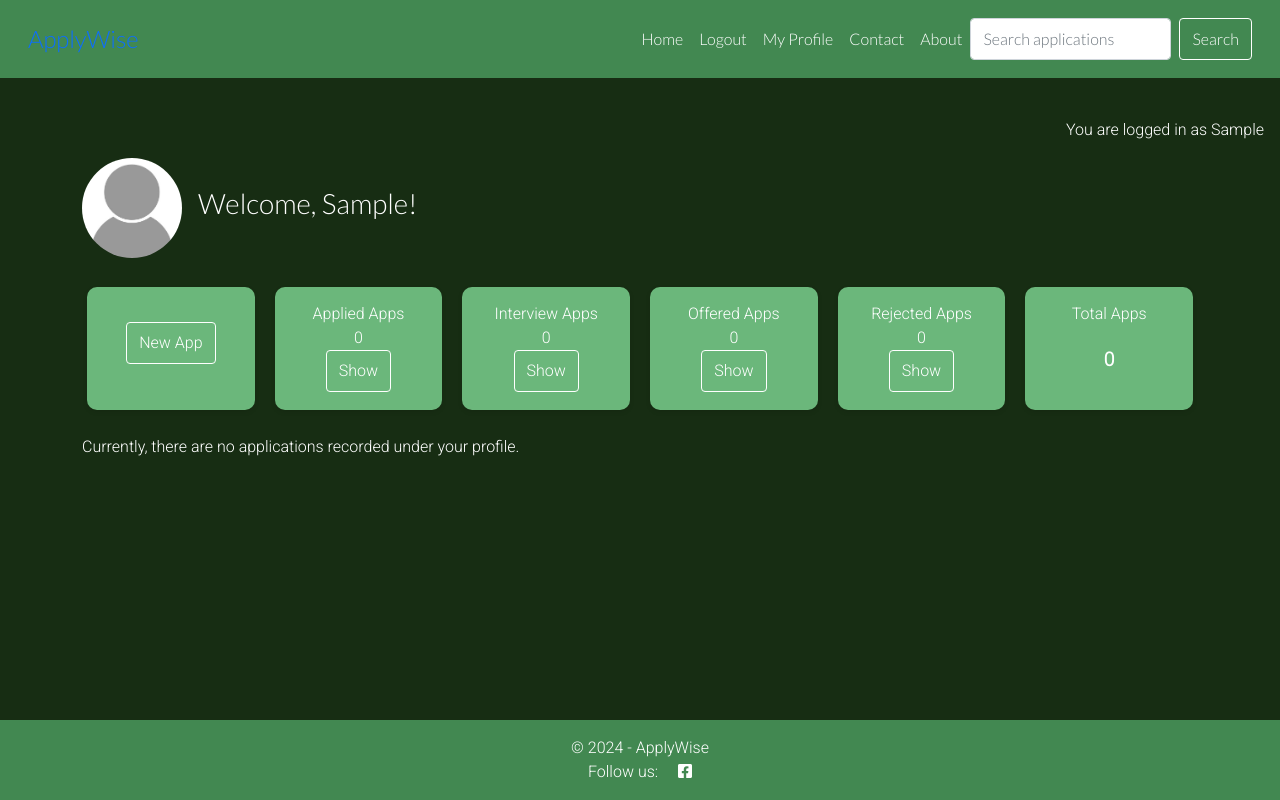
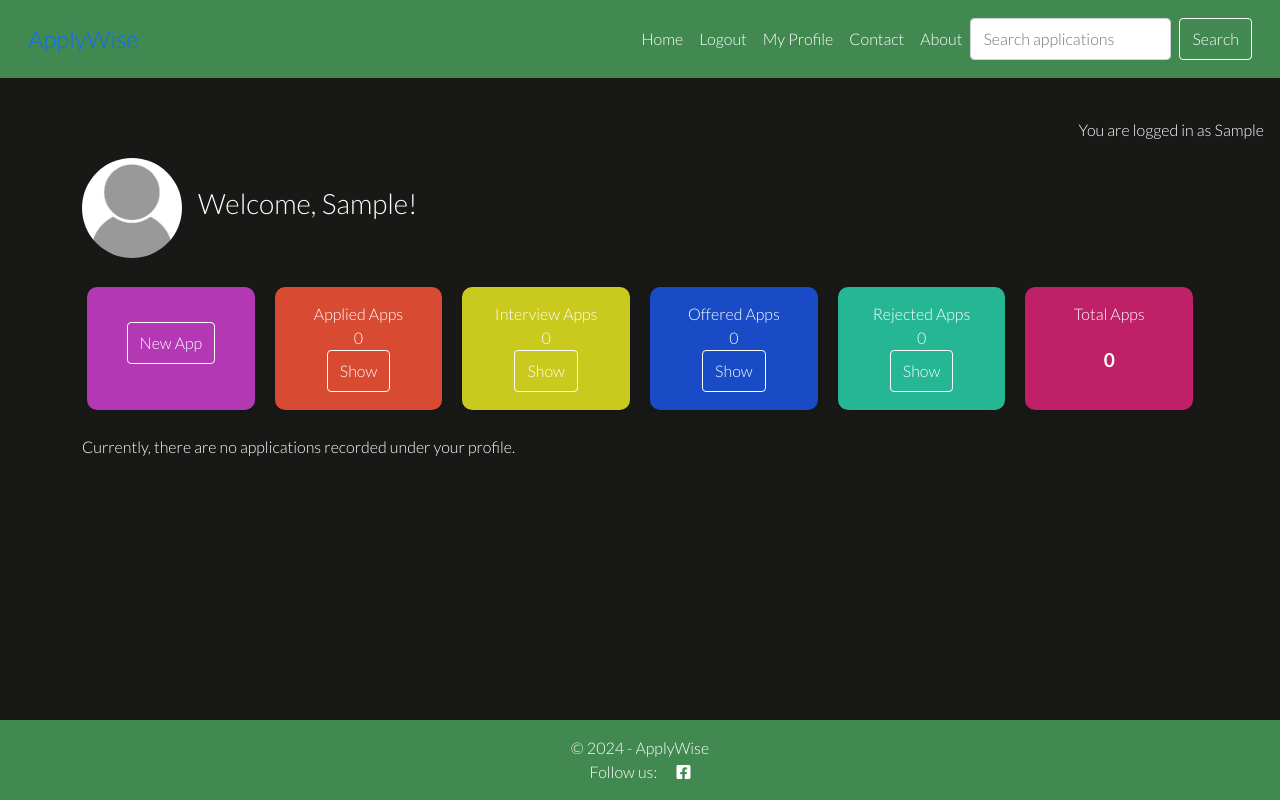
Before and after one commit to ci-mustafa/applywise, a Django app: page / in a window 1280 px wide. Run offline with Django 5.2, Linux system fonts and the light colour scheme; the visitor is signed in with stand-in values (Sample User, id 1); data that the repository does not hold is empty.

Commit message:
feat: give every app counts a diff color

```diff
--- a/applyhub/templates/index.html
+++ b/applyhub/templates/index.html
@@ -52,7 +52,7 @@
             <div class="card-body">
                 <h5 class="card-title">Position Level: <em>{{ app.position_level }}</em></h5>
                 <h5 class="card-title">Date Applied: <em>{{ app.date_applied|date:"d F Y" }}</em></h5>
-                <p class="card-text">With supporting text below as a natural lead-in to additional content.</p>
+                <p class="card-text">Description: {{ app.description }}</p>
                 <a href="{% url 'application-details' pk=app.id slug=app.slug %}" class="btn btn-custom">Job Details</a>
             </div>
         </div>
--- a/applywise/settings.py
+++ b/applywise/settings.py
@@ -33,7 +33,7 @@ CSRF_TRUSTED_ORIGINS = [
     "https://*.herokuapp.com"
 ]
 # SECURITY WARNING: don't run with debug turned on in production!
-DEBUG = True
+DEBUG = False
 
 ALLOWED_HOSTS = [
     '8000-cimustafa-applywise-8y40e6k5n32.ws.codeinstitute-ide.net',
--- a/static/css/style.css
+++ b/static/css/style.css
@@ -5,10 +5,9 @@
     box-sizing: border-box;
 }
 
-/* colors */
 body {
-    background-color: #172d13;
-    font-family: 'Roboto', sans-serif;
+    background-color: #181817;
+    font-family: 'lato', sans-serif;
     margin: 0;
     padding: 0;
 }
@@ -21,7 +20,6 @@ p {
 /* Navbar */
 .navbar {
     background-color: #428851;
-    font-family: 'lato', sans-serif;
     padding: 1rem;
 }
 
@@ -82,9 +80,32 @@ p {
     min-width: 150px;
     margin: 5px;
     border-radius: 10px;
-    background-color: #6bb77b;
     color: white;
     box-shadow: 0 2px 5px rgba(0, 0, 0, 0.1);
+}
+
+.new-app {
+    background-color: rgb(179, 56, 179);
+}
+
+.applied {
+    background-color: rgb(216, 74, 49);
+}
+
+.interview {
+    background-color: rgb(201, 201, 30);
+}
+
+.offer {
+    background-color: #184bc5;
+}
+
+.rejected {
+    background-color: rgb(37, 182, 148);
+}
+
+.total_apps {
+    background-color: rgb(191, 32, 104);
 }
 
 .btn-new-app {
@@ -124,7 +145,7 @@ p {
     color: white;
 }
 
-/* Form Background */
+/* Profile Form Background */
 .form-inside {
     background-color: #172d13;
 }
```
Also changed, not shown: 1 other file.
